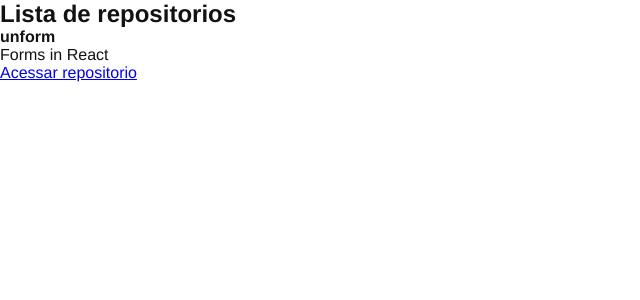
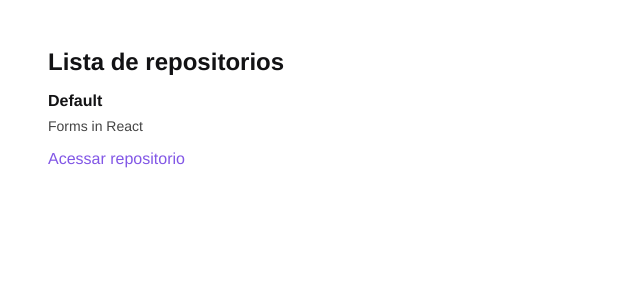
Before and after one commit to Marilzon/github-explorer, a React app: page / in a window 1280 px wide. Shown: the top 300 px of the page, without its empty margins (0-640 px from the left). Built offline with nearby package versions, Linux system fonts and the light colour scheme.

Commit message:
Feature: styles to repositories links

```diff
--- a/package.json
+++ b/package.json
@@ -20,11 +20,13 @@
     "@babel/core": "^7.13.15",
     "@babel/preset-env": "^7.13.15",
     "@babel/preset-react": "^7.13.13",
+    "@pmmmwh/react-refresh-webpack-plugin": "^0.4.3",
     "babel-loader": "^8.2.2",
     "cross-env": "^7.0.3",
     "css-loader": "^5.2.6",
     "html-webpack-plugin": "^5.3.1",
     "node-sass": "^6.0.0",
+    "react-refresh": "^0.10.0",
     "sass": "^1.34.0",
     "sass-loader": "^11.1.1",
     "style-loader": "^2.0.0",
--- a/src/App.jsx
+++ b/src/App.jsx
@@ -2,5 +2,9 @@ import '../src/styles/global.scss';
 import { RepositoryList } from './components/RepositoryList';
 
 export function App() {
-  return <RepositoryList />
+  return (
+    <>
+      <RepositoryList />
+    </>
+  )
 }
--- /dev/null
+++ b/src/components/RepositoryItem.jsx
@@ -0,0 +1,11 @@
+export function RepositoryItem(props) {
+  return (
+    <li>
+      <strong>{ props.repository ?? 'Default' }</strong>
+      <p>Forms in React</p>
+      <a href="#">
+        Acessar repositorio
+    </a>
+    </li>
+  )
+}
--- a/src/components/RepositoryList.jsx
+++ b/src/components/RepositoryList.jsx
@@ -1,15 +1,13 @@
+import { RepositoryItem } from "./RepositoryItem";
+
+import '../styles/repositories.scss';
+
 export function RepositoryList() {
   return (
     <section className="repository-list">
       <h1>Lista de repositorios</h1>
       <ul>
-        <li>
-          <strong>unform</strong>
-          <p>Forms in React</p>
-          <a href="#">
-            Acessar repositorio
-          </a>
-        </li>
+        <RepositoryItem />
       </ul>
     </section>
   )
--- /dev/null
+++ b/src/styles/repositories.scss
@@ -0,0 +1,30 @@
+section.repository-list {
+  margin: 48px;
+
+  h1 {
+    margin-bottom: 16px;
+  }
+
+  ul {
+    list-style: none;
+
+    li {
+      & + li {
+        margin-top: 28px;
+      }
+
+      p {
+        font-size: 14px;
+        color: #444;
+        margin-top: 8px;
+      }
+
+      a {
+        display: inline-block;
+        margin-top: 16px;
+        text-decoration: none;
+        color: #8257e6;
+      }
+    }
+  }
+}
--- a/webpack.config.js
+++ b/webpack.config.js
@@ -1,5 +1,6 @@
 const path = require('path');
 const HTMLWebpackPlugin = require('html-webpack-plugin');
+const ReactRefreshWebpackPlugin = require('@pmmmwh/react-refresh-webpack-plugin');
 
 const isDevelopment = process.env.NODE_ENV === 'development';
 
@@ -16,18 +17,27 @@ module.exports = {
   },
   devServer: {
     contentBase: path.resolve(__dirname, 'public'),
+    hot: true,
   },
   plugins: [
+    isDevelopment && new ReactRefreshWebpackPlugin(),
     new HTMLWebpackPlugin({
       template: path.resolve(__dirname, 'public', 'index.html')
     })
-  ],
+  ].filter(Boolean),
   module: {
     rules: [
       {
         test: /\.(j|t)sx$/,
         exclude: /node_modules/,
-        use: 'babel-loader',
+        use: {
+          loader: 'babel-loader',
+          options: {
+            plugins: [
+              isDevelopment && require.resolve('react-refresh/babel')
+            ].filter(Boolean)
+          }
+        },
       },
       {
         test: /\.scss$/,
```
Also changed, not shown: 1 other file (tests, documents, lock files or other folders).
